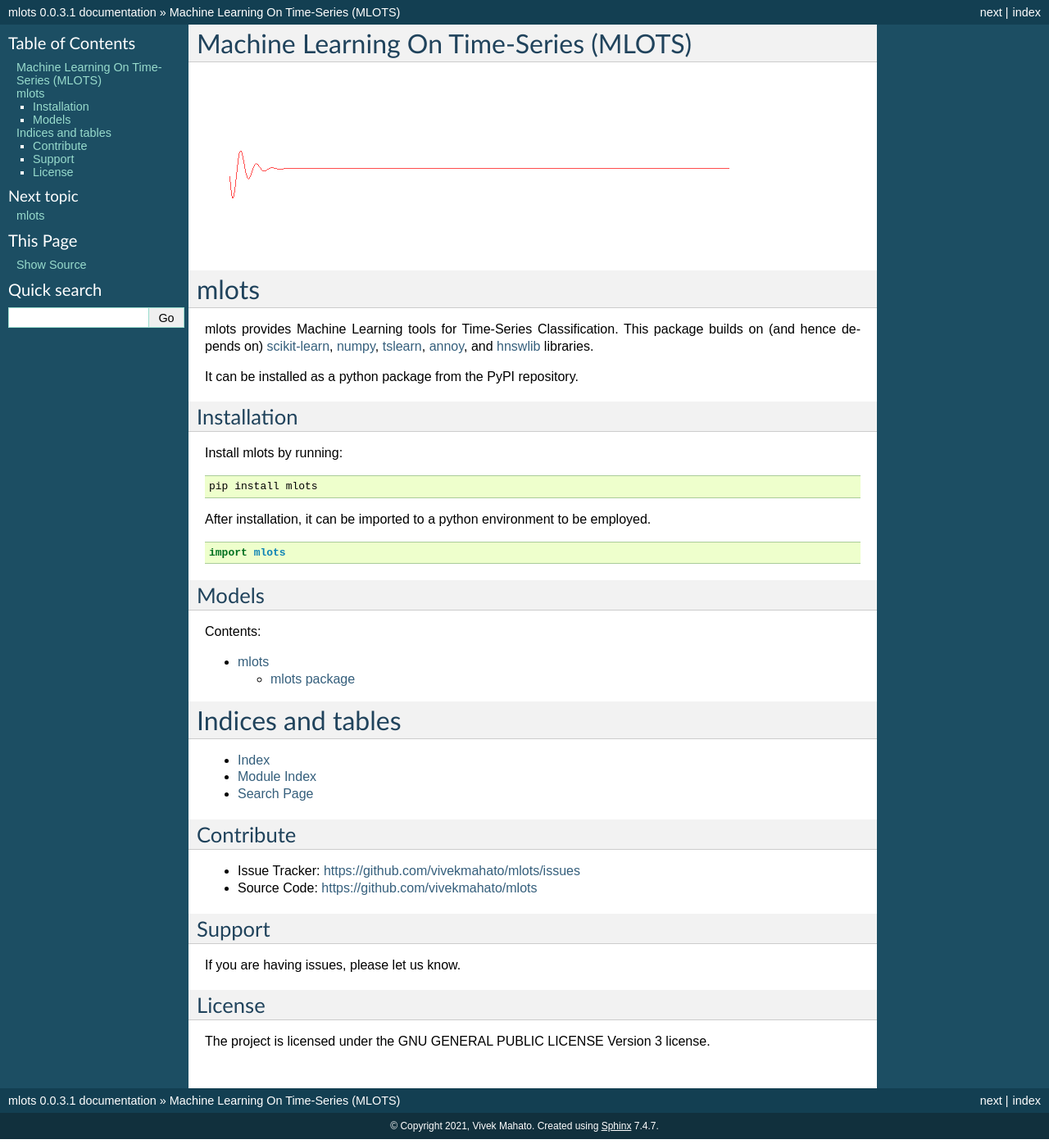
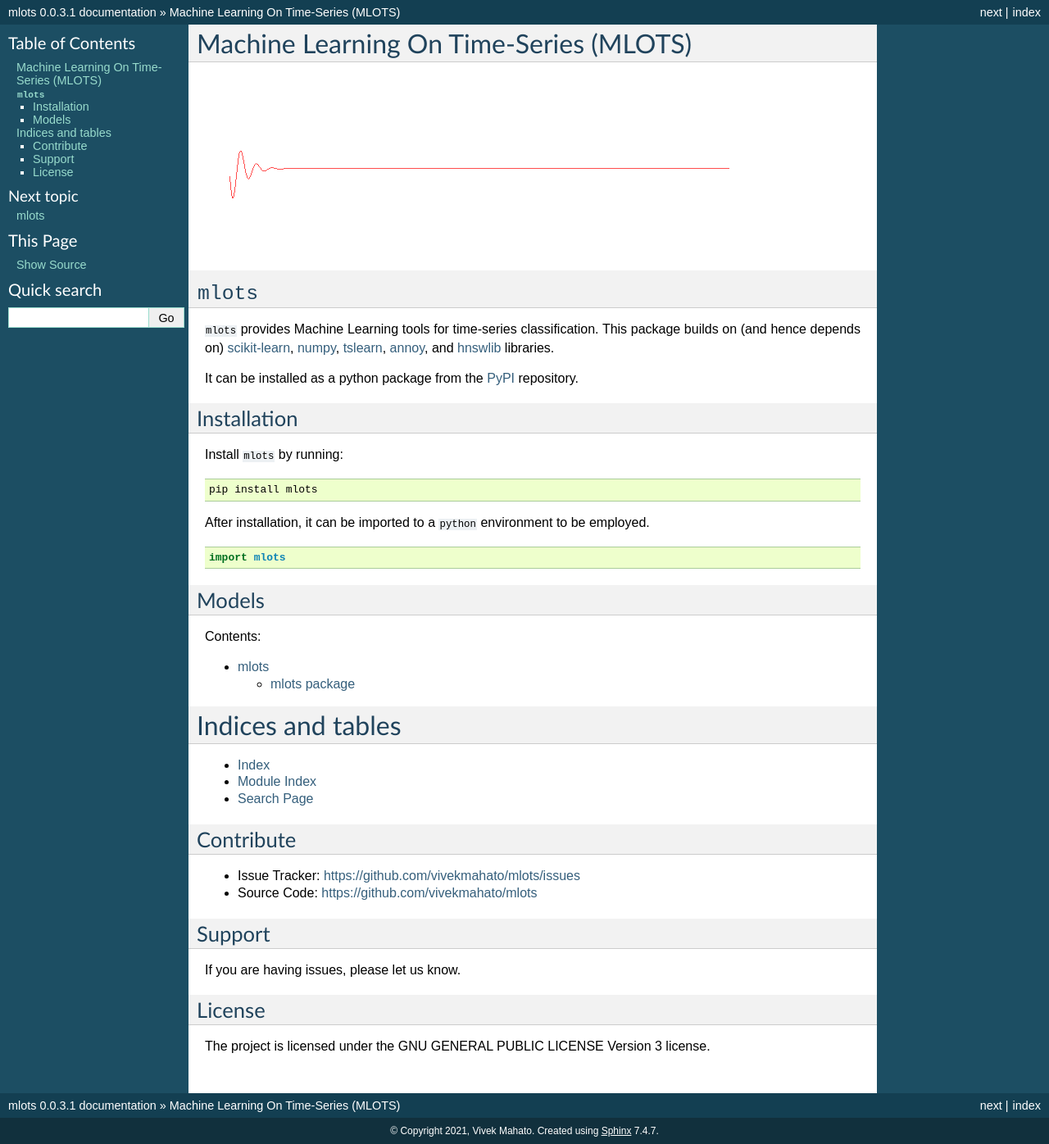
Before and after one commit to vivekmahato/mlots, a Sphinx documentation site: the page built from docs/index.rst, in a window 1280 px wide. Shown: the whole page at 82% size. Built offline with Sphinx 7.4.7, drawn with Linux system fonts in a browser that asks for light colours; some of the changed lines change nothing that is shown.

Commit message:
Updated Docs

```diff
--- a/docs/index.rst
+++ b/docs/index.rst
@@ -3,23 +3,23 @@ Machine Learning On Time-Series (MLOTS)
 
 .. image:: source/signal.gif
 
-mlots
-========
+``mlots``
+=========
 
-mlots provides Machine Learning tools for Time-Series Classification.
+``mlots`` provides Machine Learning tools for time-series classification.
 This package builds on (and hence depends on) `scikit-learn <https://scikit-learn.org//>`_, `numpy <https://numpy.org/>`_, `tslearn <https://tslearn.readthedocs.io/>`_, `annoy <https://github.com/spotify/annoy>`_, and `hnswlib <https://github.com/nmslib/hnswlib>`_ libraries.
 
-It can be installed as a python package from the PyPI repository.
+It can be installed as a python package from the `PyPI <https://pypi.org/project/mlots/>`_ repository.
 
 Installation
 ------------
 
-Install mlots by running:
+Install ``mlots`` by running:
 ::
 
    pip install mlots
 
-After installation, it can be imported to a python environment to be employed.
+After installation, it can be imported to a ``python`` environment to be employed.
 ::
 
    import mlots
```
